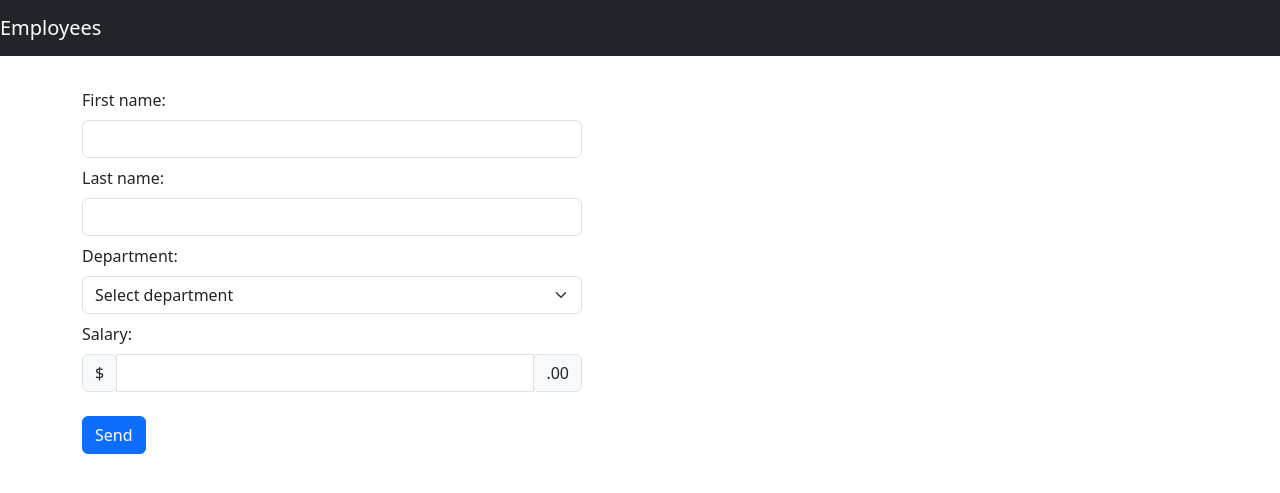
After one commit to anbrikzone/Flask-2-Project, a Flask app: page /action in a window 1280 px wide. The commit adds this page. Shown: the top 493 px of the page. Run offline with Flask 3, Linux system fonts and the light colour scheme.

Commit message:
Added employee form

```diff
--- a/app.py
+++ b/app.py
@@ -1,10 +1,21 @@
-from flask import Flask, request, conte, render_template
+from flask import Flask, request, render_template
+from models.employees import Employees
 
 app = Flask(__name__)
 
 @app.route("/")
 def index():
+    employees = Employees()
+    ees = employees.get_all_employees()
     context = {
-        "title": "List of Employees",
+        "title": "Employees",
+        "ees": ees,
     }
     return render_template("employees.html", context=context)
+
+@app.route("/action")
+def action():
+    context = {
+        "title": "Employees",
+    }
+    return render_template("action.html", context=context)
--- /dev/null
+++ b/static/css/style.css
@@ -0,0 +1,15 @@
+body {
+    padding-top: 5rem;
+  }
+  .starter-template {
+    padding: 3rem 1.5rem;
+    text-align: center;
+  }
+
+.fixed-column {
+    width: 200px;
+}
+
+.text-center {
+    text-align: center;
+}
--- /dev/null
+++ b/templates/action.html
@@ -0,0 +1,38 @@
+{% extends 'base.html' %}
+{% block body %}
+
+<form class="action-form">
+    <div class="form-group">
+      <label for="first_name" class="my-2">First name:</label>
+      <input type="text" class="form-control" id="first_name">
+    </div>
+    <div class="form-group">
+        <label for="last_name" class="my-2">Last name:</label>
+        <input type="text" class="form-control" id="last_name">
+    </div>
+    <div class="form-group">
+        <label for="department" class="my-2">Department:</label>
+        <select class="form-select" aria-label="Default select example" id="department">
+            <option selected>Select department</option>
+            <option value="1">One</option>
+            <option value="2">Two</option>
+            <option value="3">Three</option>
+          </select>
+    </div>
+
+    <div class="form-group">
+        <label for="department" class="my-2">Salary:</label>
+        <div class="input-group mb-3">
+            <div class="input-group-prepend">
+              <span class="input-group-text">$</span>
+            </div>
+            <input type="text" class="form-control" aria-label="Amount (to the nearest dollar)">
+            <div class="input-group-append">
+              <span class="input-group-text">.00</span>
+            </div>
+          </div>
+    </div>
+    <div class=""><button type="submit" class="btn btn-primary my-2">Send</button></div>
+  </form>
+
+{% endblock %}
--- a/templates/base.html
+++ b/templates/base.html
@@ -2,12 +2,46 @@
 <html lang="en">
   <head>
     <meta charset="utf-8">
-    <meta name="viewport" content="width=device-width, initial-scale=1">
-    <title>{{ context["title"] }}/title>
+    <meta name="viewport" content="width=device-width, initial-scale=1, shrink-to-fit=no">
+    <meta name="description" content="">
+    <title>{{ context["title"] }}</title>
     <link href="https://cdn.jsdelivr.net/npm/bootstrap@5.3.2/dist/css/bootstrap.min.css" rel="stylesheet" integrity="sha384-T3c6CoIi6uLrA9TneNEoa7RxnatzjcDSCmG1MXxSR1GAsXEV/Dwwykc2MPK8M2HN" crossorigin="anonymous">
+    <script src="https://cdn.jsdelivr.net/npm/popper.js@1.16.1/dist/umd/popper.min.js" ></script>
+    <script src="https://cdn.jsdelivr.net/npm/bootstrap@5.3.2/dist/js/bootstrap.bundle.min.js" ></script>
+
+    <style>
+      .bd-placeholder-img {
+        font-size: 1.125rem;
+        text-anchor: middle;
+        -webkit-user-select: none;
+        -moz-user-select: none;
+        -ms-user-select: none;
+        user-select: none;
+      }
+
+      @media (min-width: 768px) {
+        .bd-placeholder-img-lg {
+          font-size: 3.5rem;
+        }
+        .action-form {
+          max-width: 500px;
+        }
+      }
+    </style>
+
+
+    <!-- Custom styles for this template -->
+    <link href="{{ url_for('static', filename='css/style.css') }}" rel="stylesheet">
   </head>
   <body>
+    <nav class="navbar navbar-expand-md navbar-dark bg-dark fixed-top">
+      <a class="navbar-brand" href="#">Employees</a>
+      <button class="navbar-toggler" type="button" data-toggle="collapse" data-target="#navbarsExampleDefault" aria-controls="navbarsExampleDefault" aria-expanded="false" aria-label="Toggle navigation">
+        <span class="navbar-toggler-icon"></span>
+      </button>
+    </nav>
+    <main role="main" class="container">
     {% block body %}{% endblock %}
-    <script src="https://cdn.jsdelivr.net/npm/bootstrap@5.3.2/dist/js/bootstrap.bundle.min.js" integrity="sha384-C6RzsynM9kWDrMNeT87bh95OGNyZPhcTNXj1NW7RuBCsyN/o0jlpcV8Qyq46cDfL" crossorigin="anonymous"></script>
+    </main>
   </body>
 </html>
```
Also changed, not shown: models/employees.py (+10 -1 lines), templates/employees.html (+24 -1 lines), database/db.sqlite (added), 1 other file.
